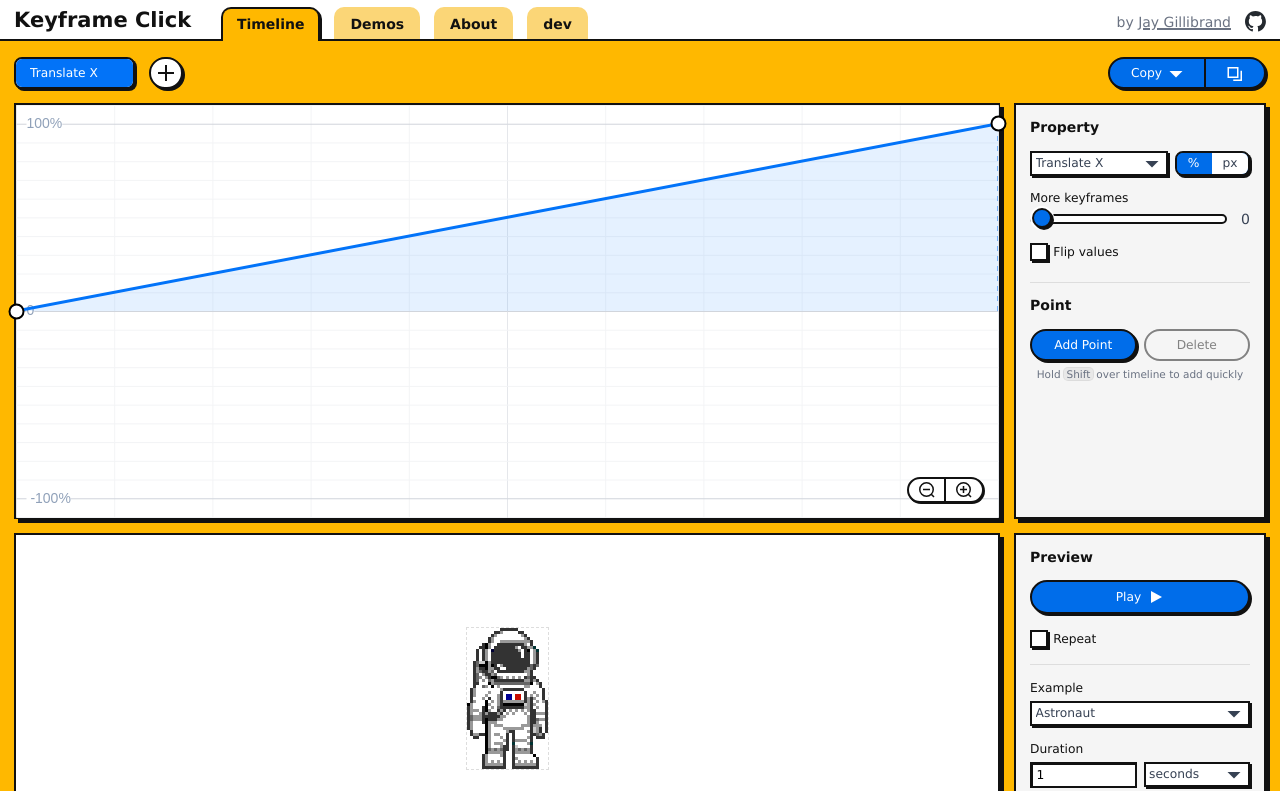
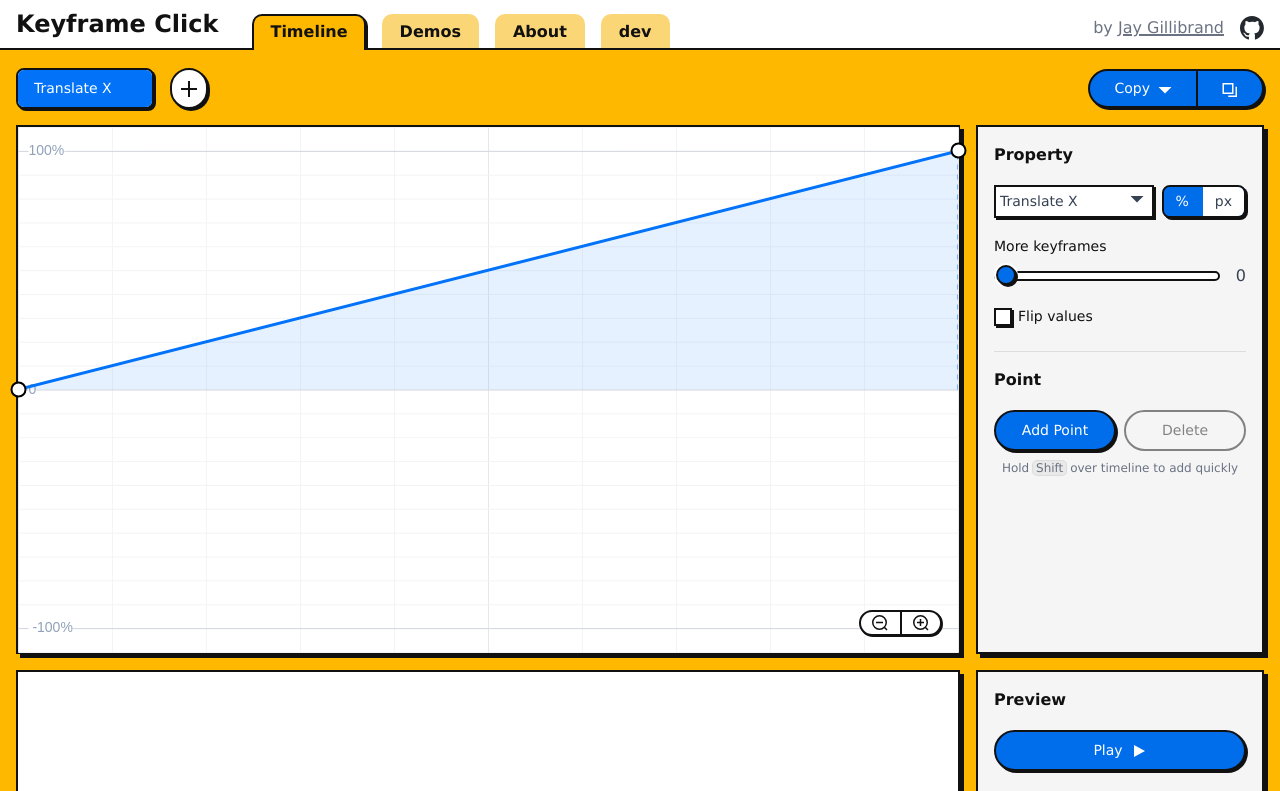
Before and after one commit to gillibrand/keyframe-click, a React (Vite) app: page / in a window 1280 px wide. Shown: the top 791 px of the page. Built offline with nearby package versions, Linux system fonts and the light colour scheme.

Commit message:
Install Tailwind and update About

```diff
--- a/package.json
+++ b/package.json
@@ -23,6 +23,8 @@
     "**/*.tsx": "eslint"
   },
   "devDependencies": {
+    "tailwindcss": "^4.1.10",
+    "@tailwindcss/vite": "^4.1.10",
     "@eslint/css": "^0.6.0",
     "@eslint/js": "^9.13.0",
     "@mdx-js/react": "^3.1.0",
--- a/src/app/App.tsx
+++ b/src/app/App.tsx
@@ -2,7 +2,7 @@ import { HelpPanel } from "@components/HelpPanel";
 import { useRouter } from "@router/useRouter";
 import { Suspense, useCallback, useEffect, useState } from "react";
 import { Banner } from "./Banner";
-import { isKeyboardHandler } from "@util";
+import { isDevMode, isKeyboardHandler } from "@util";
 import { NoteList } from "@components/note";
 import { PreviewProvider } from "./PreviewProvider";
 import { Analytics } from "@vercel/analytics/react";
@@ -51,7 +51,7 @@ export function App() {
   }, []);
 
   return (
-    <div className="flex-col min-h-screen stack">
+    <div className="flex flex-col min-h-screen stack">
       <Banner />
       <NoteList />
       <Suspense fallback={"..."}>
@@ -59,7 +59,7 @@ export function App() {
           <Page />
         </PreviewProvider>
       </Suspense>
-      <Analytics />
+      {!isDevMode && <Analytics />}
       {isHelpRendered && <HelpPanel open={isHelpOpen} willClose={handleWillCloseHelp} didClose={handleDidCloseHelp} />}
     </div>
   );
--- a/src/app/Banner.css
+++ b/src/app/Banner.css
@@ -14,11 +14,11 @@
 
 .Banner__link {
   font-weight: bold;
-  text-decoration: none;
+  /* text-decoration: none; */
   color: var(--c-neo-black);
   padding: 0.5rem 1rem;
 
-  padding-block-end: 0.5rem;
+  /* padding-block-end: 0.5rem; */
   margin-block-start: 0.5rem;
 
   border: solid transparent;
--- a/src/app/Banner.tsx
+++ b/src/app/Banner.tsx
@@ -45,28 +45,28 @@ export function Banner() {
   return (
     <header className="py-4x Banner">
       <div className="wrapper flex gap-8 items-end">
-        <h1 className="Banner__title cursor-default desktop-only" onClick={handleGotoTimeline}>
+        <h1 className="Banner__title cursor-default desktop-only text-2xl font-bold" onClick={handleGotoTimeline}>
           Keyframe Click
         </h1>
 
         <nav className="Banner__nav flex gap-4">
-          <a className="Banner__link" {...href("#/")} onClick={handleGotoTimeline}>
+          <a className="Banner__link leading-none" {...href("#/")} onClick={handleGotoTimeline}>
             Timeline
           </a>
-          <a className="Banner__link" {...href("#/demos")}>
+          <a className="Banner__link leading-none" {...href("#/demos")}>
             Demos
           </a>
           {/*
-          <a className="Banner__link" {...href("#/help")}>
+          <a className="Banner__link leading-none" {...href("#/help")}>
             Help
           </a>
           */}
-          <a className="Banner__link" {...href("#/about", true)}>
+          <a className="Banner__link leading-none" {...href("#/about", true)}>
             About
           </a>
 
           {isDevMode && (
-            <a className="Banner__link desktop-only" {...href("#/debug", true)}>
+            <a className="Banner__link leading-none desktop-only" {...href("#/debug", true)}>
               dev
             </a>
           )}
@@ -74,7 +74,10 @@ export function Banner() {
 
         <div className="ml-auto py-2 text-light flex gap-4 items-center desktop-only">
           <span>
-            by <a href="https://gillibrand.github.io/projects/">Jay Gillibrand</a>{" "}
+            by{" "}
+            <a href="https://gillibrand.github.io/projects/" className="underline decoration-2">
+              Jay Gillibrand
+            </a>
           </span>
           <a href="https://github.com/gillibrand/keyframe-click" title="Available on GitHub">
             <Github className="github" />
--- a/src/main.tsx
+++ b/src/main.tsx
@@ -3,6 +3,7 @@ import "@style/colors.css";
 import "@style/controls.css";
 import "@style/global.css";
 import "@style/layout.css";
+import "@style/tail.css";
 
 import { App } from "@app/App";
 import { NoteProvider } from "@components/note";
--- a/src/pages/AboutPage/AboutPage.tsx
+++ b/src/pages/AboutPage/AboutPage.tsx
@@ -3,10 +3,10 @@ import CreatedBy from "./CreatedBy.mdx";
 
 export function AboutPage() {
   return (
-    <main className="grow flex-col">
-      <div className="wrapper-small grow flex-col">
-        <div className="grow flex-col tile stack mb-stack">
-          <div className="grow stack">
+    <main className=" grow flex flex-col">
+      <div className="wrapper-small grow flex flex-col j-prose">
+        <div className="grow flex flex-col tile stack mb-stack">
+          <div className="grow space-y-4">
             <AboutDoc />
           </div>
 
--- a/src/pages/TimelinePage/TimelinePage.tsx
+++ b/src/pages/TimelinePage/TimelinePage.tsx
@@ -509,7 +509,7 @@ export function TimelinePage() {
   }
 
   return (
-    <main className={cx("grow [ flex-col ]", { "is-dialog-open": isExporting })}>
+    <main className={cx("grow [ flex flex-col ]", { "is-dialog-open": isExporting })}>
       {isExporting && (
         <ExportDialog
           open={true}
@@ -520,7 +520,7 @@ export function TimelinePage() {
         />
       )}
 
-      <div className="flex-col grow">
+      <div className="flex flex-col grow">
         {/* TABS and SETTINGS at top */}
         <div className="wrapper">
           <section className="flex gap-4 items-center justify-between">
@@ -541,7 +541,7 @@ export function TimelinePage() {
         </div>
 
         {/* TIMELINE ROW */}
-        <div className="wrapper grow flex-col">
+        <div className="wrapper grow flex flex-col">
           <section className="inspector-sidebar grow relative" ref={timelineParentRef}>
             <div className="timeline-wrapper" ref={timelinePage1Ref}>
               <canvas
@@ -628,7 +628,7 @@ export function TimelinePage() {
         {/* PREVIEW ROW */}
         <div className="wrapper mt-neg-4:lg tinted-wrapper:sm">
           <section className="inspector-sidebar" ref={previewParentRef}>
-            <div className="flex-col relative" ref={previewPage1Ref}>
+            <div className="flex flex-col relative" ref={previewPage1Ref}>
               <div className="canvas-bar-bl">
                 {isPlaying ? (
                   <button className="button mobile-play-button mobile-only" onClick={stopPreview}>
--- a/src/style/global.css
+++ b/src/style/global.css
@@ -31,7 +31,7 @@
   }
 
   @media (width >= 750px) {
-    font-size: 87.5%;
+    /* font-size: 87.5%; */
   }
 
   --c-gray-50: oklch(0.985 0.002 247.839);
@@ -133,26 +133,20 @@ button {
   font-size: var(--sz-small);
 }
 
-a,
-a:visited {
-  color: inherit;
-  text-decoration-thickness: 2px;
-}
-
 h1,
 h2,
 h3,
 main {
-  margin: 0;
-  padding: 0;
+  /* margin: 0; */
+  /* padding: 0; */
 }
 
 h1 {
-  font-size: var(--sz-h1);
+  /* font-size: var(--sz-h1); */
 }
 
 h2 {
-  font-size: var(--sz-h2);
+  /* font-size: var(--sz-h2); */
 }
 
 body,
@@ -220,18 +214,18 @@ textarea {
   resize: vertical;
 }
 
-ul {
+/* ul {
   list-style-type: square;
-}
+} */
 
-p,
+/* p,
 ul,
 li,
 ds {
   line-height: 1.5;
   text-wrap: pretty;
   margin: 0;
-}
+} */
 
 code,
 kbd {
--- /dev/null
+++ b/src/style/tail.css
@@ -0,0 +1,45 @@
+@import "tailwindcss";
+
+@layer base {
+  .j-prose {
+    h1,
+    h2,
+    h3 {
+      @apply font-bold;
+    }
+
+    h1 {
+      @apply text-3xl;
+    }
+
+    h2 {
+      @apply text-2xl;
+    }
+
+    h3 {
+      @apply text-lg;
+    }
+
+    a {
+      @apply underline decoration-2;
+    }
+
+    ol {
+      @apply list-decimal;
+    }
+
+    ul {
+      @apply list-[square];
+    }
+
+    ul,
+    ol {
+      @apply ps-10;
+    }
+
+    p,
+    li {
+      @apply text-pretty;
+    }
+  }
+}
--- a/src/style/util.css
+++ b/src/style/util.css
@@ -1,13 +1,13 @@
-.flex {
+/* .flex {
   display: flex;
-}
+} */
 
-.flex-col {
+/* .flex-col {
   display: flex;
   flex-direction: column;
-}
+} */
 
-.grow {
+/* .grow {
   flex-grow: 1;
 }
 
@@ -21,7 +21,7 @@
 
 .shrink {
   flex-shrink: 1;
-}
+} */
 
 .stack-large > * + * {
   margin-block-start: 1.75rem;
@@ -79,14 +79,14 @@
   white-space: nowrap;
 }
 
-.flex-nowrap {
+/* .flex-nowrap {
   flex-wrap: nowrap;
 }
 
 .inline-flex {
   display: inline-flex;
-}
-
+} */
+/*
 .gap-2 {
   gap: 0.5rem;
 }
@@ -145,7 +145,7 @@
 
 .invisible {
   visibility: hidden;
-}
+} */
 
 .hidden\:sm {
   @media (width < 750px) {
@@ -318,9 +318,9 @@
   align-items: center;
 }
 
-.underline {
+/* .underline {
   text-decoration: underline;
-}
+} */
 
 .bg-teal {
   background-color: var(--c-neo-teal);
--- a/vite.config.ts
+++ b/vite.config.ts
@@ -6,6 +6,7 @@ import browserslistToEsbuild from "browserslist-to-esbuild";
 import browserslist from "browserslist";
 import mdx from "@mdx-js/rollup";
 import basicSsl from "@vitejs/plugin-basic-ssl";
+import tailwindcss from "@tailwindcss/vite";
 
 const esbuildTargets = browserslistToEsbuild(browserslist());
 
@@ -17,6 +18,7 @@ export default defineConfig({
     target: esbuildTargets,
   },
   plugins: [
+    tailwindcss(),
     svgr(),
     react(),
     mdx(),
```
Also changed, not shown: 1 other file (tests, documents, lock files or other folders).
